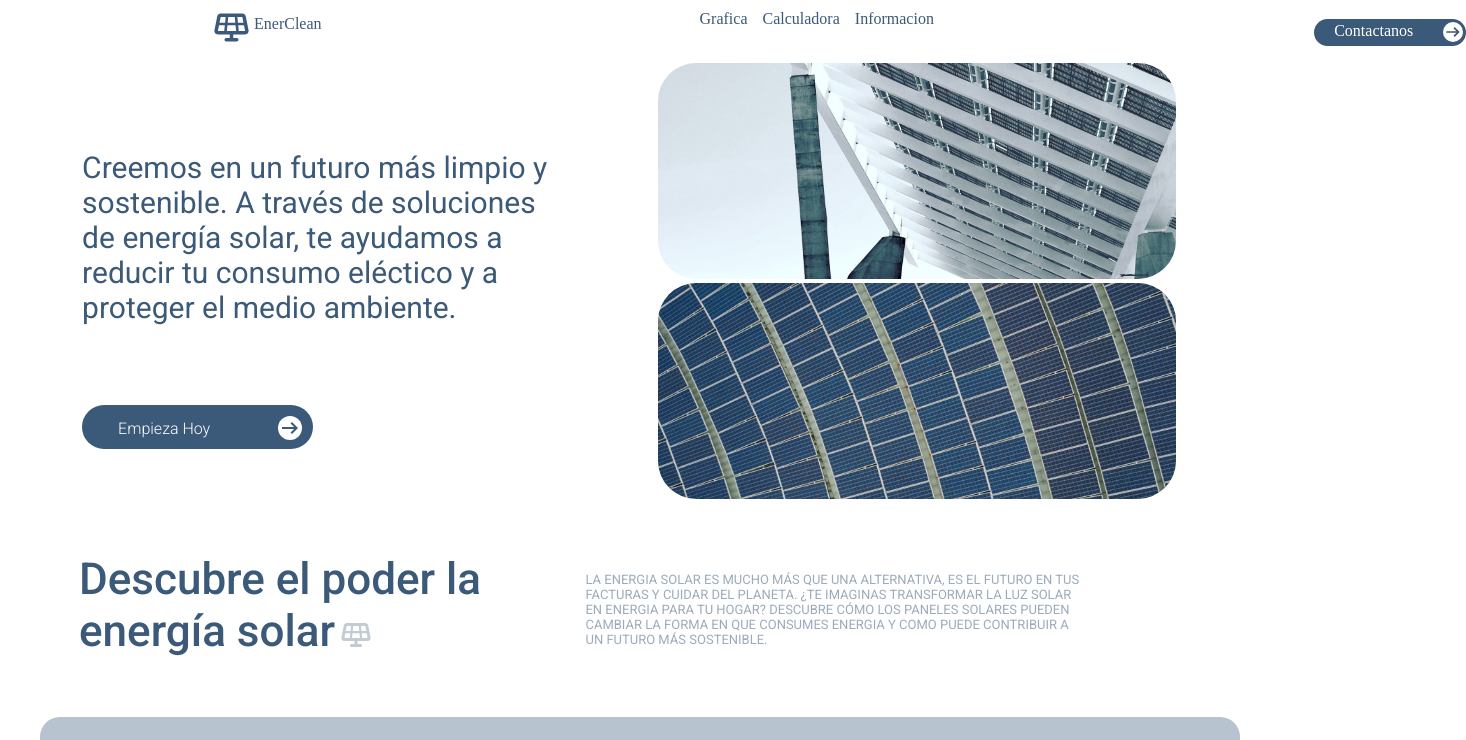
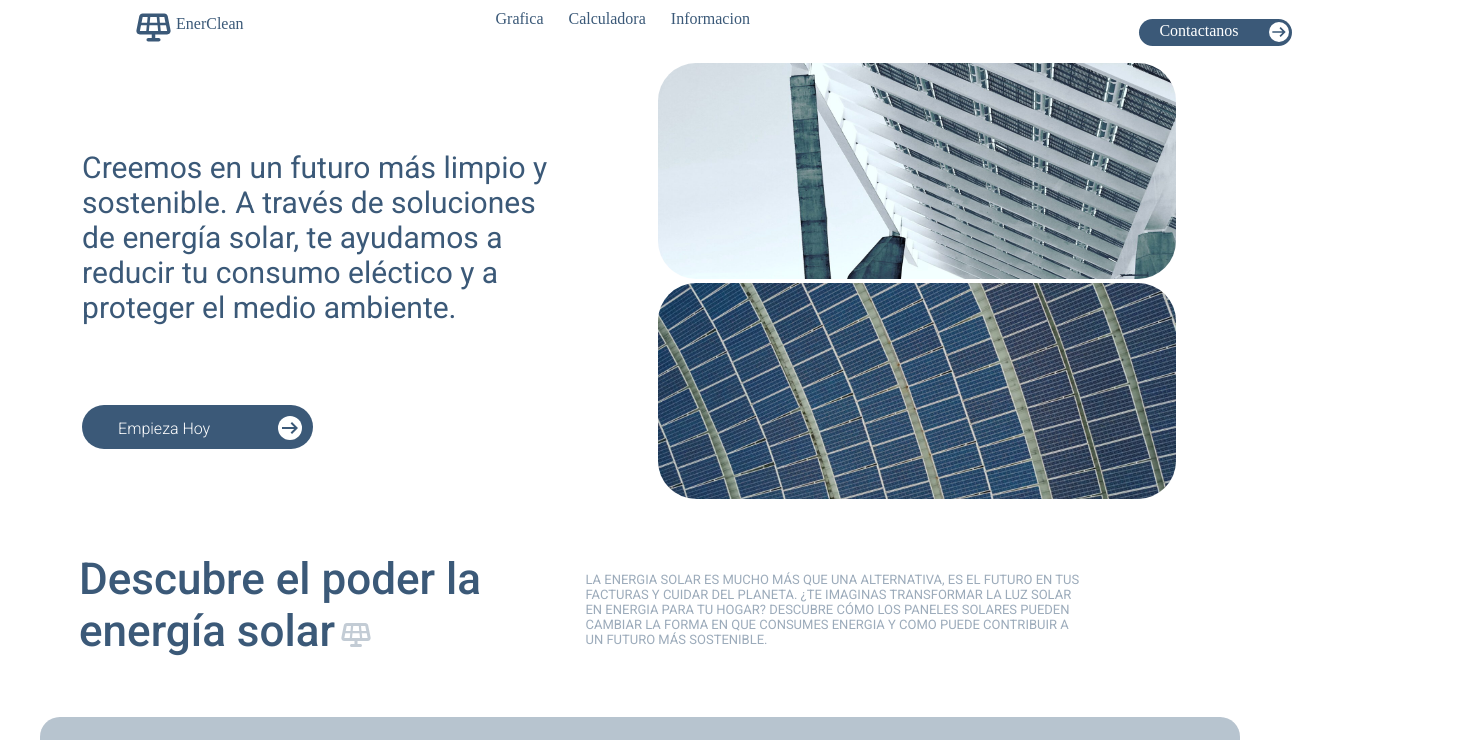
Before and after one commit to yeisonberrio13/EnerClean, a React (Vite) app in the folder EnerClean/: page /Inicio in a window 1280 px wide. Shown: the top 740 px of the page, 1466 px wide, since content can reach past the window. Built offline with nearby package versions, Linux system fonts and the light colour scheme.

Commit message:
se soluciono el error del navbar

```diff
--- a/EnerClean/src/styles/Header.scss
+++ b/EnerClean/src/styles/Header.scss
@@ -17,10 +17,10 @@
     .logo
     {
         width: 10%;
-        margin-right: 60%;
+        margin-right: 70%;
         display: flex;
         flex-direction: row;
-        margin-left: 30px;
+        // margin-left: 30px;
         // #titulo
         // {
 
--- a/EnerClean/src/styles/NavBar.scss
+++ b/EnerClean/src/styles/NavBar.scss
@@ -5,14 +5,14 @@ $colorBlanco: #FFFFFF;
     position: relative;
     width: 200%;
     display: flex;
-    margin-left: 300%;
+    margin-left: 200%;
     margin-bottom: 10px;
     ul
     {
         display: flex;
         list-style: none;
-        gap: 15px;
-        margin-right: -40%;
+        gap: 25px;
+        margin-right: -30%;
         li
         {
             list-style: none;
```
